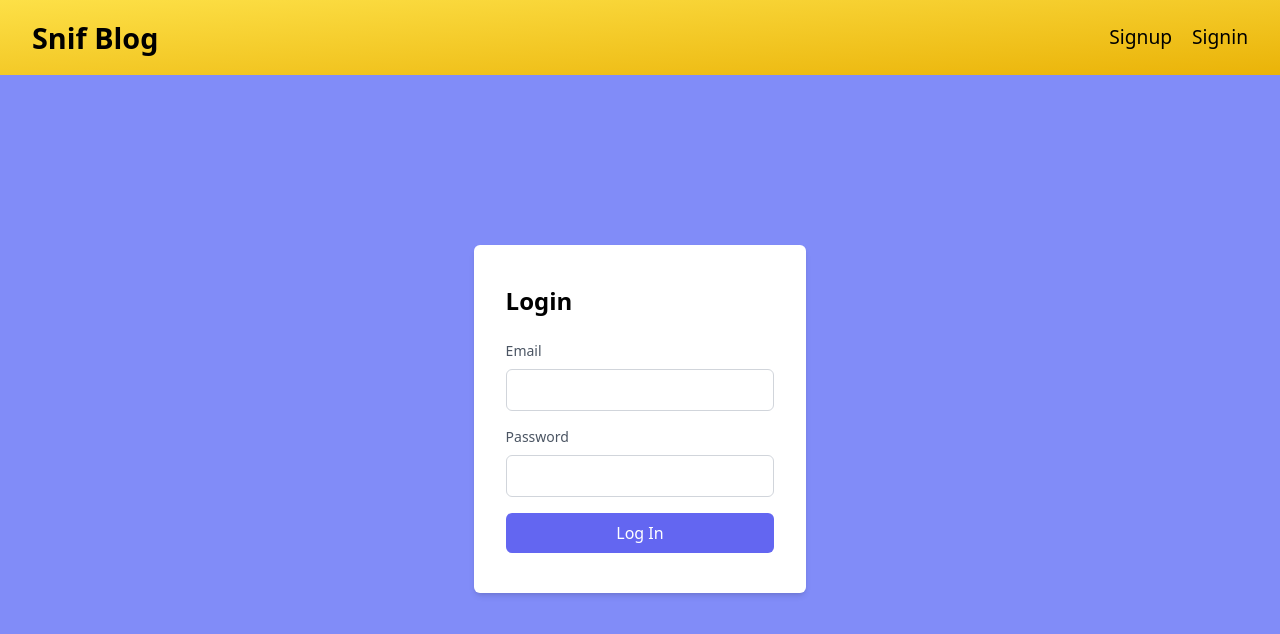
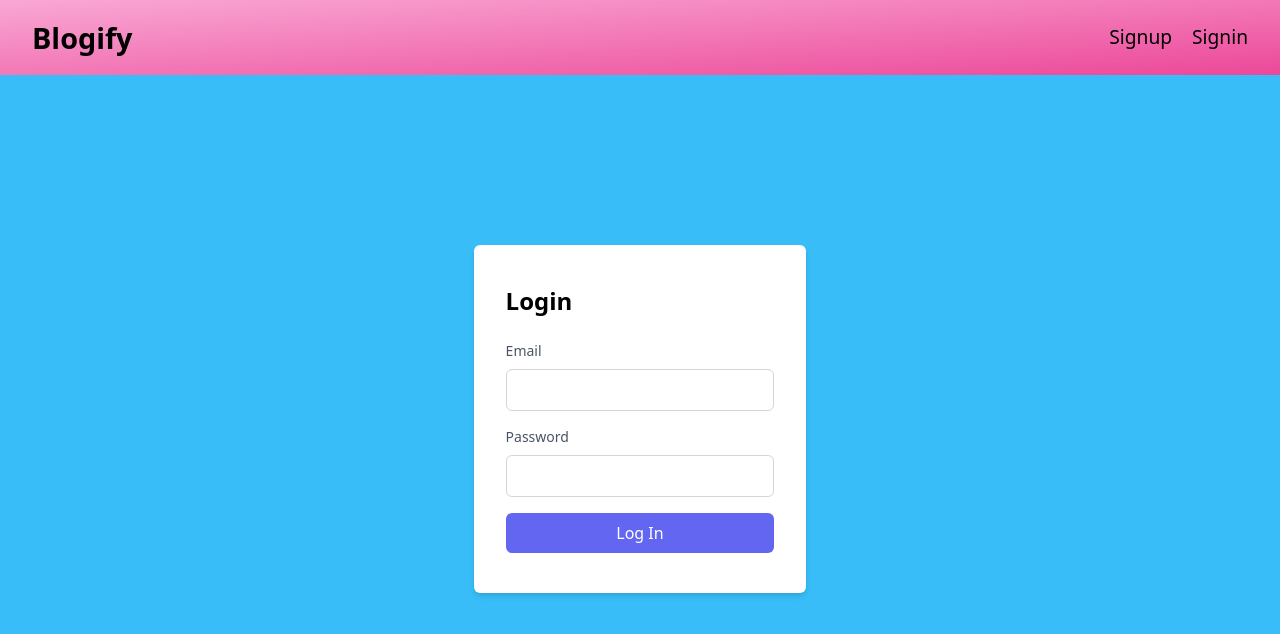
Before and after one commit to Sejal99/BlogSpot, a Next.js app in the folder client/: page /login in a window 1280 px wide. Shown: the top 634 px of the page. Built offline with nearby package versions, Linux system fonts and the light colour scheme.

Commit message:
new updates

```diff
--- a/client/app/(Components)/Navbar.tsx
+++ b/client/app/(Components)/Navbar.tsx
@@ -21,8 +21,8 @@ const Navbar = () => {
   },[])
 
   return (
-    <div className=' px-8 items-center bg-gradient-to-br from-yellow-300 to-yellow-500 justify-between flex gap-3 p-3 py-4 '>
-        <div onClick={()=> router.push('/')} className=' cursor-pointer text-[1.8rem] hover:text-white font-semibold '>Snif Blog</div>
+    <div className=' px-8 items-center bg-gradient-to-br from-pink-300 to-pink-500 justify-between flex gap-3 p-3 py-4 '>
+        <div onClick={()=> router.push('/')} className=' cursor-pointer text-[1.8rem] hover:text-white font-semibold '>Blogify</div>
         <div className=' items-center flex gap-5'>
           {!token ? (
             <div className=' flex gap-5'>
--- a/client/app/layout.tsx
+++ b/client/app/layout.tsx
@@ -20,7 +20,7 @@ export default function RootLayout({
 
     <ReduxProvider>
     <html lang='en'>
-    <body className=' bg-indigo-400'>
+    <body className=' bg-sky-400'>
     <div className='main' >
         <div  className='gradient' />
     </div>
--- a/client/app/page.tsx
+++ b/client/app/page.tsx
@@ -43,7 +43,7 @@ export default function Home() {
     </p>
 
             </div>
-            <div className=' text-white font-medium text-[1.3rem]'>A Blogging application for all dude and dudess who are willing to change the world by sharing what they got.</div>
+            <div className=' text-white font-medium text-[1.3rem]'>The Ultimate Platform for Everyone Ready to Revolutionize the World by Sharing Their Insights.</div>
             <div className='grid grid-cols-1 md:grid-cols-2 py-10 gap-3'>
               {data.map((value, index)=> (
                   <div className=' min-h-[30vh] p-10 bg-white flex justify-center items-center border-2 border-gray-400 rounded-xl flex-col max-w-lg' key={index}>
```
